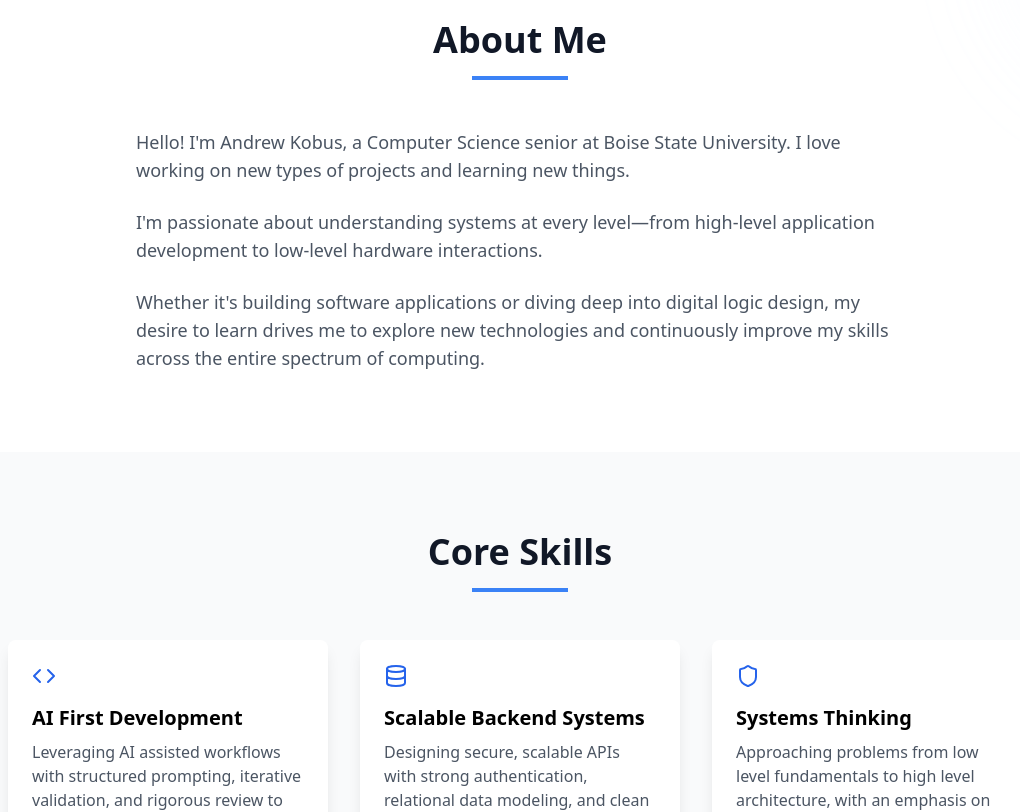
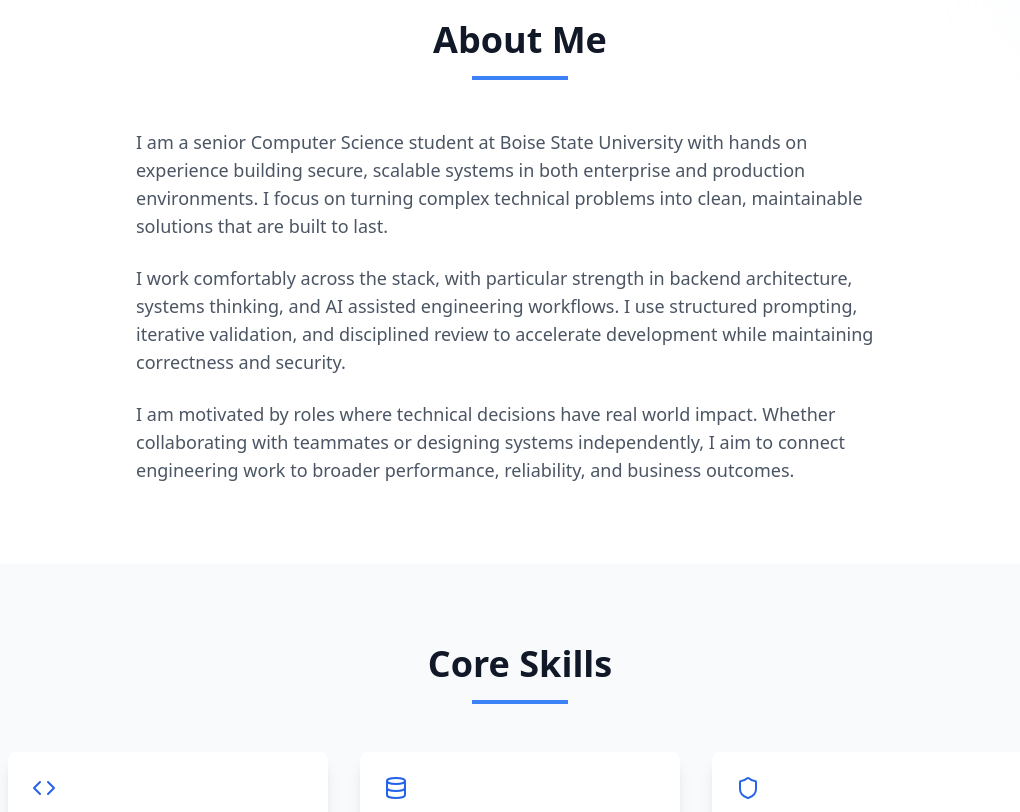
Before and after one commit to andkob/andkob.github.io, a React (Vite) app: page / in a window 1280 px wide. Shown: the part 860-1672 px from the top of the page, without its empty margins (120-1140 px from the left). Built offline with nearby package versions, Linux system fonts and the light colour scheme.

Commit message:
update bio

```diff
--- a/src/components/Portfolio.jsx
+++ b/src/components/Portfolio.jsx
@@ -265,17 +265,15 @@ const Portfolio = () => {
           </h2>
           <div className="max-w-3xl mx-auto text-gray-600 dark:text-gray-300 space-y-6">
             <p className="text-lg opacity-0 transform translate-y-4 animate-fade-in-up">
-              Hello! I'm Andrew Kobus, a Computer Science senior at Boise State University.
-              I love working on new types of projects and learning new things.
+              I am a senior Computer Science student at Boise State University with hands on experience building secure, scalable systems in both enterprise and production environments. I focus on turning complex technical problems into clean, maintainable solutions that are built to last.
             </p>
+
             <p className="text-lg opacity-0 transform translate-y-4 animate-fade-in-up animation-delay-200">
-              I'm passionate about understanding systems at every level—from high-level application
-              development to low-level hardware interactions.
+              I work comfortably across the stack, with particular strength in backend architecture, systems thinking, and AI assisted engineering workflows. I use structured prompting, iterative validation, and disciplined review to accelerate development while maintaining correctness and security.
             </p>
+
             <p className="text-lg opacity-0 transform translate-y-4 animate-fade-in-up animation-delay-400">
-              Whether it's building software applications or diving deep into digital logic design,
-              my desire to learn drives me to explore new technologies and continuously improve my
-              skills across the entire spectrum of computing.
+              I am motivated by roles where technical decisions have real world impact. Whether collaborating with teammates or designing systems independently, I aim to connect engineering work to broader performance, reliability, and business outcomes.
             </p>
           </div>
         </div>
```
